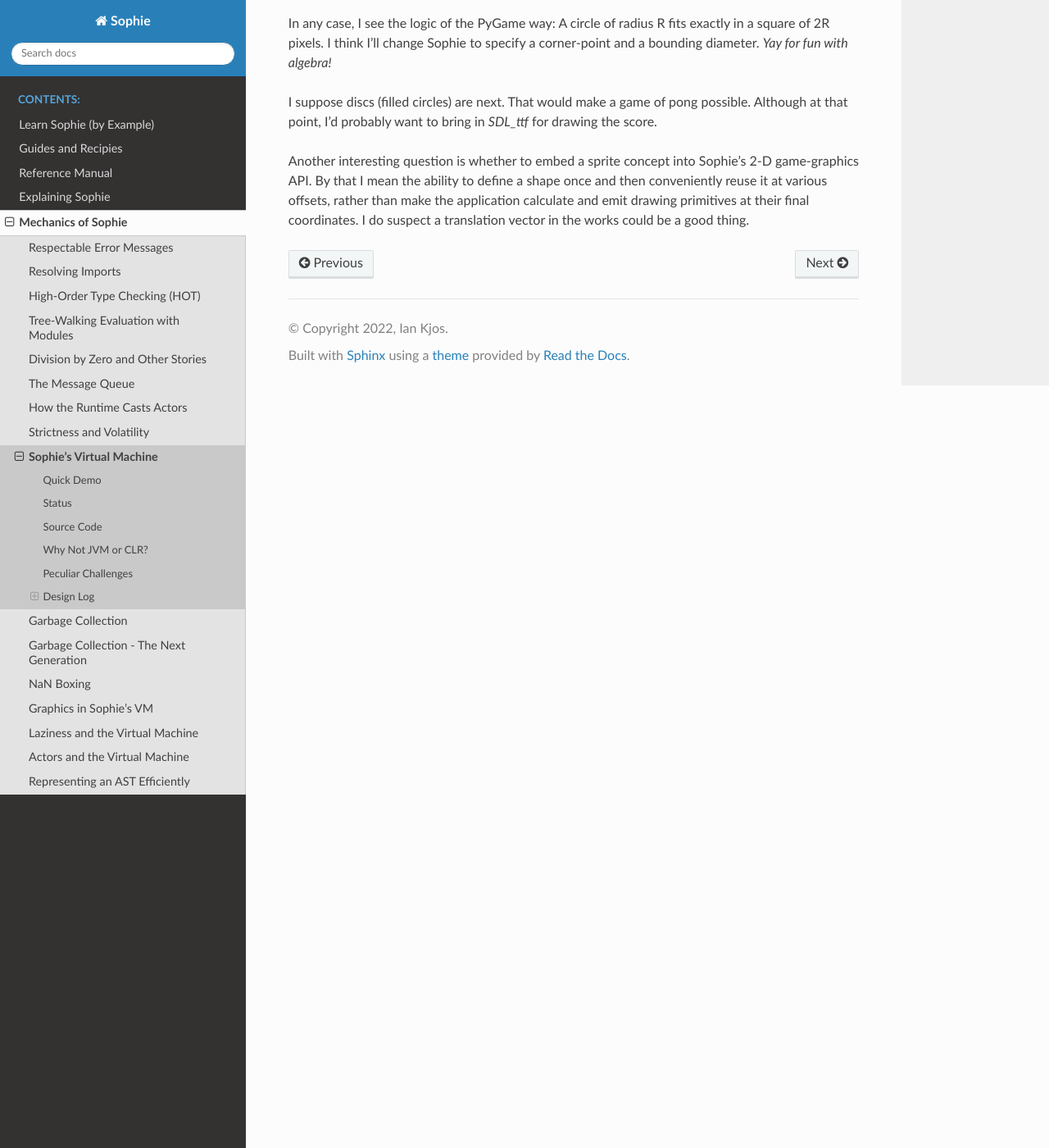
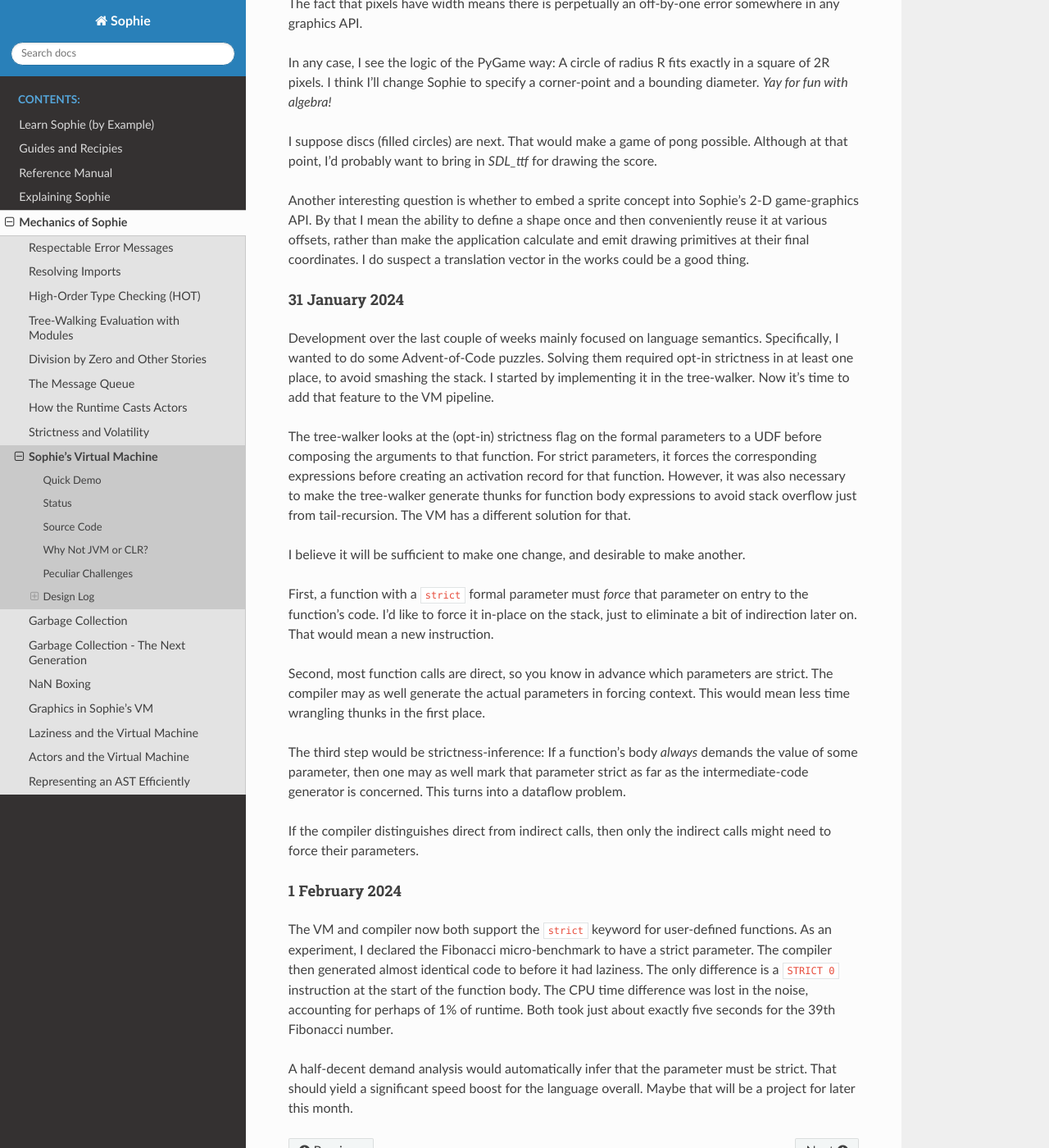
Before and after one commit to kjosib/sophie, a Sphinx documentation site: the page built from docs/tech/vm.rst, in a window 1280 px wide and 1400 px high, scrolled down 35515 px. Shown: the whole window at 82% size. Built offline with Sphinx 7.4.7 and the Read the Docs theme 2.0.0, drawn with Linux system fonts in a browser that asks for light colours; some of the changed text lies outside the part shown.

Commit message:
Strict-parameter feature now works well in VM.

```diff
--- a/docs/tech/vm.rst
+++ b/docs/tech/vm.rst
@@ -1617,3 +1617,51 @@ Another interesting question is whether to embed a sprite concept into Sophie's
 By that I mean the ability to define a shape once and then conveniently reuse it at various offsets,
 rather than make the application calculate and emit drawing primitives at their final coordinates.
 I do suspect a translation vector in the works could be a good thing.
+
+31 January 2024
+---------------
+
+Development over the last couple of weeks mainly focused on language semantics.
+Specifically, I wanted to do some Advent-of-Code puzzles.
+Solving them required opt-in strictness in at least one place,
+to avoid smashing the stack. I started by implementing it in the tree-walker.
+Now it's time to add that feature to the VM pipeline.
+
+The tree-walker looks at the (opt-in) strictness flag on the formal parameters
+to a UDF before composing the arguments to that function.
+For strict parameters, it forces the corresponding expressions before creating
+an activation record for that function. However, it was also necessary to make
+the tree-walker generate thunks for function body expressions to avoid stack
+overflow just from tail-recursion. The VM has a different solution for that.
+
+I believe it will be sufficient to make one change, and desirable to make another.
+
+First, a function with a ``strict`` formal parameter must *force* that parameter
+on entry to the function's code. I'd like to force it in-place on the stack,
+just to eliminate a bit of indirection later on. That would mean a new instruction.
+
+Second, most function calls are direct, so you know in advance which parameters
+are strict. The compiler may as well generate the actual parameters in
+forcing context. This would mean less time wrangling thunks in the first place.
+
+The third step would be strictness-inference: If a function's body *always*
+demands the value of some parameter, then one may as well mark that parameter
+strict as far as the intermediate-code generator is concerned. This turns
+into a dataflow problem.
+
+If the compiler distinguishes direct from indirect calls,
+then only the indirect calls might need to force their parameters.
+
+1 February 2024
+---------------
+
+The VM and compiler now both support the ``strict`` keyword for user-defined functions.
+As an experiment, I declared the Fibonacci micro-benchmark to have a strict parameter.
+The compiler then generated almost identical code to before it had laziness.
+The only difference is a ``STRICT 0`` instruction at the start of the function body.
+The CPU time difference was lost in the noise, accounting for perhaps of 1% of runtime.
+Both took just about exactly five seconds for the 39th Fibonacci number.
+
+A half-decent demand analysis would automatically infer that the parameter must be strict.
+That should yield a significant speed boost for the language overall.
+Maybe that will be a project for later this month.
```
Also changed, not shown: 5 other files.
